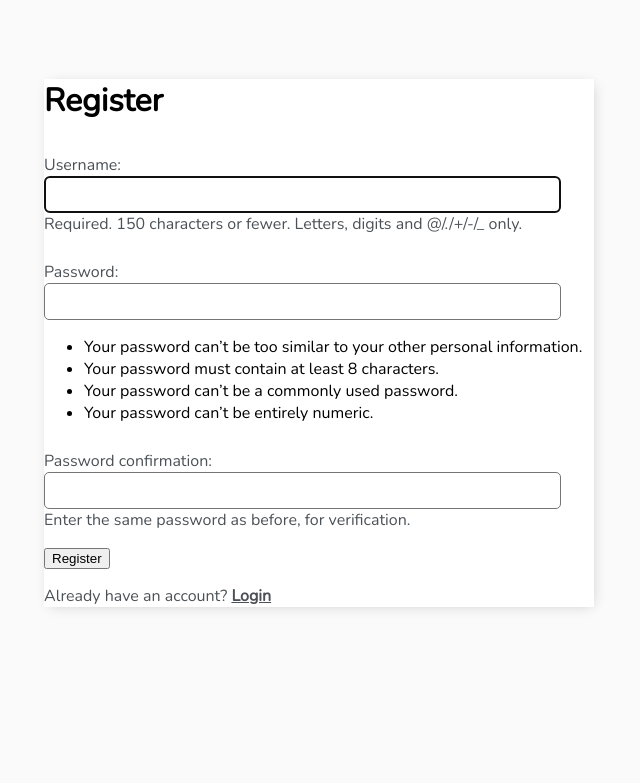
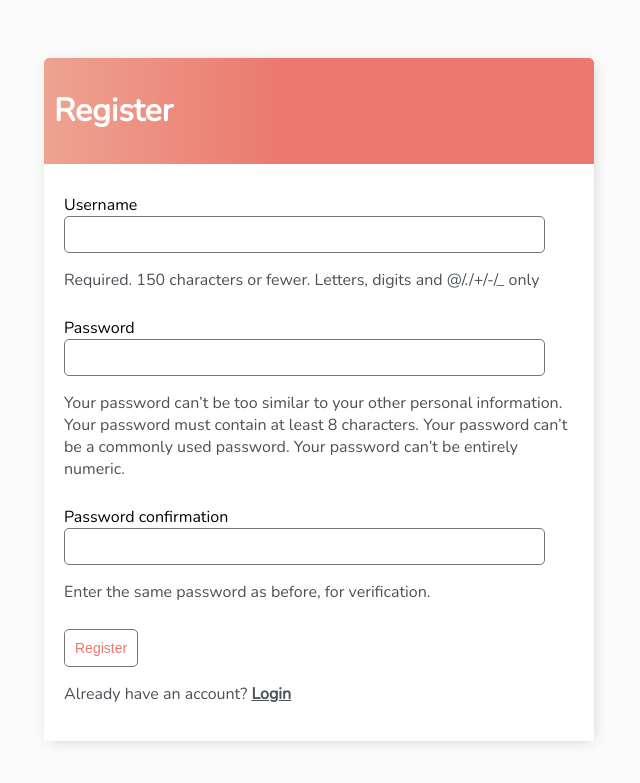
Before and after one commit to Code-Institute-Submissions/Jnaesi-Dailyquest_JanResub, a Django app: page /register/ in a window 1280 px wide. Shown: the top 783 px of the page, without its empty margins (321-961 px from the left). Run offline with Django 3.2, Linux system fonts and the light colour scheme.

Commit message:
Added default styling to register, login, form and delete page.

```diff
--- a/base/templates/base/main.html
+++ b/base/templates/base/main.html
@@ -43,6 +43,11 @@
             background-color: #fff;
             -webkit-box-shadow: 2px 2px 13px -4px rgba(0, 0, 0, 0.21);
             box-shadow: 2px 2px 13px -4px rgba(0, 0, 0, 0.21);
+        }
+
+        input {
+            outline: none;
+            border: none;
         }
 
         .header-bar {
@@ -116,6 +121,12 @@
             padding: 20px;
         }
 
+        @media screen and (max-width:320px) {
+            #search-add-wrapper {
+                padding: 10px;
+            }
+        }
+
         input[type=text],
         input[type=password],
         textarea {
@@ -142,6 +153,10 @@
             text-decoration: none;
         }
 
+        .card-body {
+            padding: 20px;
+        }
+
     </style>
 </head>
 <body>
--- a/base/templates/base/register.html
+++ b/base/templates/base/register.html
@@ -1,14 +1,32 @@
 {% extends 'base/main.html' %} {% block content %}
 
-<h1>Register</h1>
+<div class="header-bar">
+    <h1>Register</h1>
+</div>
 
-<form method="POST">
-    {% csrf_token %}
-    {{form.as_p}}
-    <input type="submit" value="Register">
+<div class="card-body">
+    <form method="POST">
+        {% csrf_token %}
+        <label>{{form.username.label}}</label>
+        {{form.username}}
+        <p>Required. 150 characters or fewer. Letters, digits and @/./+/-/_ only</p>
 
-</form>
+        <label>{{form.password1.label}}</label>
+        {{form.password1}}
+        <p>Your password can’t be too similar to your other personal information.
+            Your password must contain at least 8 characters.
+            Your password can’t be a commonly used password.
+            Your password can’t be entirely numeric.
+        </p>
 
-<p>Already have an account? <a href="{% url 'login' %}">Login</a></p>
+        <label>{{form.password2.label}}</label>
+        {{form.password2}}
+        <p> Enter the same password as before, for verification.</p>
+
+        <input style="margin-top:10px;" class="button" type="submit" value="Register">
+    </form>
+    <p>Already have an account? <a href="{% url 'login' %}">Login</a></p>
+</div>
+
 
 {% endblock content %}
```
Also changed, not shown: base/templates/base/login.html (+11 -7 lines), base/templates/base/task_confirm_delete.html (+10 -6 lines), base/templates/base/task_form.html (+10 -7 lines), db.sqlite3.
